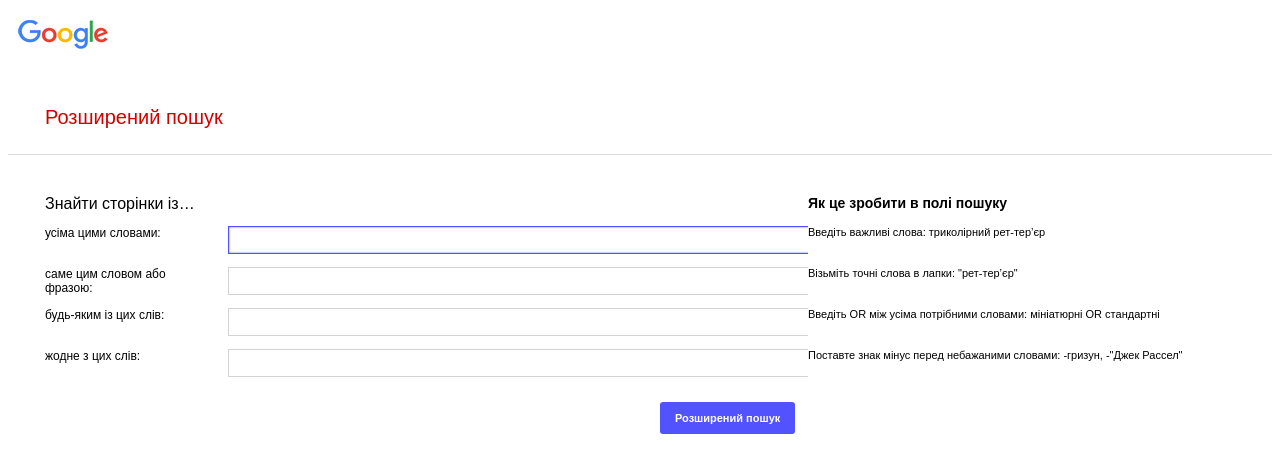
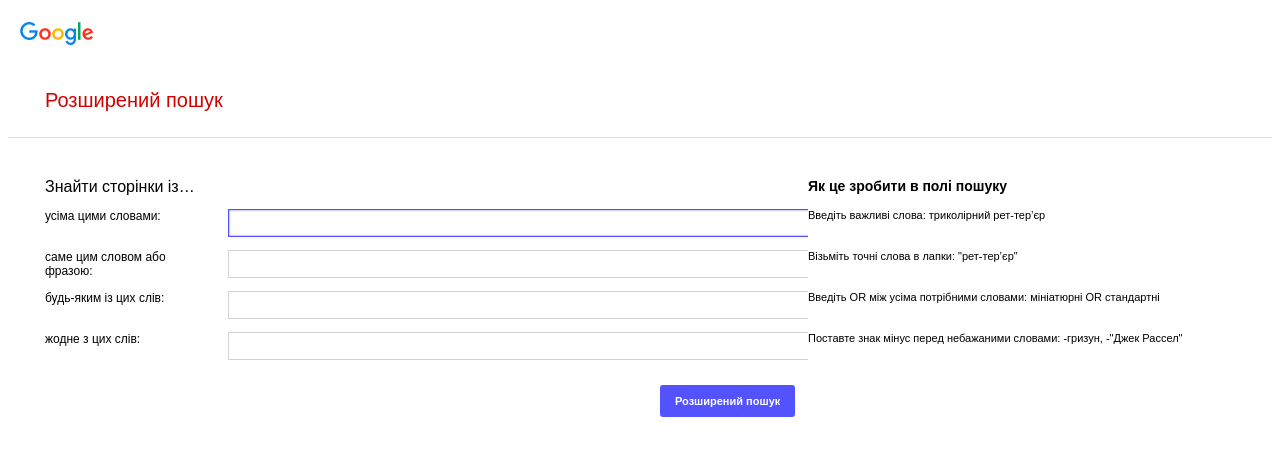
Before and after one commit to SkyWaveX/Project0, a plain HTML site: page advanced_search.html in a window 1280 px wide. Drawn offline with Linux system fonts and the light colour scheme.

Commit message:
Finish interface of Advanced search without functional

```diff
--- a/styles_advanced_search.css
+++ b/styles_advanced_search.css
@@ -1,5 +1,5 @@
 .header{
-    margin-top: 20px;
+    margin-top: 21px;
     margin-right: 20px;
     text-align: left;
     font-family: Arial, Helvetica, sans-serif;
@@ -8,17 +8,17 @@
 
 .links {
     text-decoration: none;
-    padding-left: 10px;
+    padding-left: 12px;
     color: black;
 
 }
 
 button{
-    width: 90px;
-    height: 30px;
+    width: 73px;
+    height: 24px;
     font-size: 24px;
     background-color: blue;
-    background-image: url(googlelogo_color_90x30dp.png);
+    background-image: url(googlelogo_color_73x24dp.png);
     border: none;
 
 }
@@ -47,7 +47,7 @@ button{
     font-family: Arial, Helvetica, sans-serif;
     font-size: 20px;
     text-align: left;
-    margin-top: 54px;
+    margin-top: 42px;
     margin-left: 37px;
     color: rgb(210, 0, 0);
 }
```
Also changed, not shown: googlelogo_color_73x24dp.png (added).
